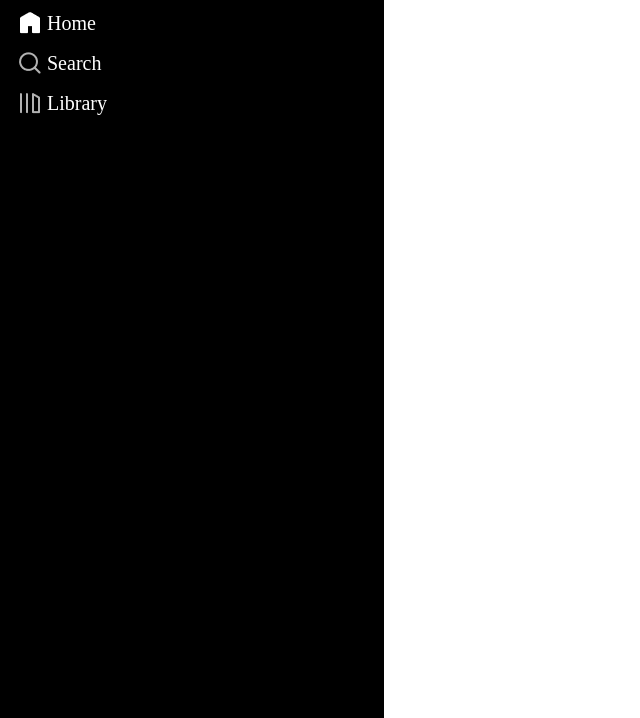
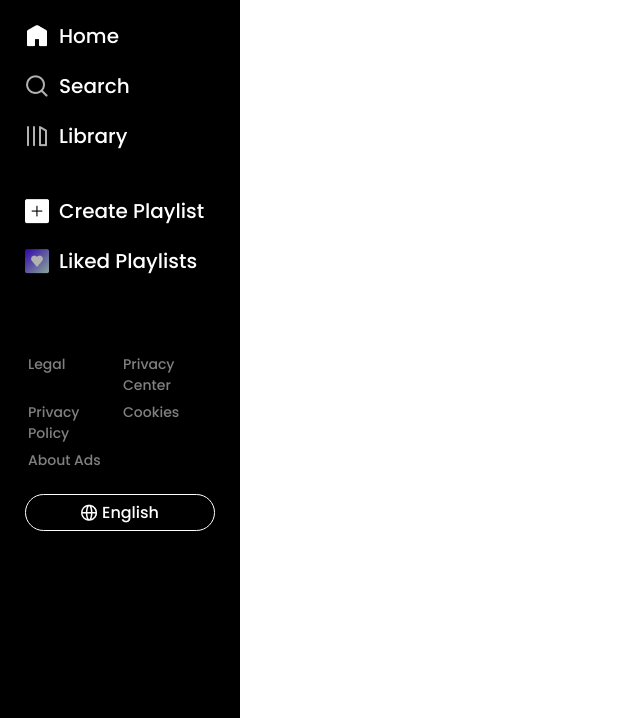
Before and after one commit to akashkennedy/spotify-ui, a website: page index.html in a window 1280 px wide. Shown: the part 82-800 px from the top of the page, without its empty margins (0-640 px from the left). Drawn offline with Linux system fonts and the light colour scheme.

Commit message:
feat: Create Sidebar

```diff
--- a/index.html
+++ b/index.html
@@ -9,6 +9,7 @@
 </head>
 
 <body>
+  <!-- Sidebar -->
   <aside style="background-color: black;">
     <img src="./Assets/Spotify.png" alt="Spotify Logo">
     <div class="menu-container">
@@ -23,11 +24,35 @@
       </div>
       <div class="menu">
         <img src="/Assets/library.png" alt="">
-
         <p>Library</p>
       </div>
+
+      <div class="library-menu">
+        <div class="menu">
+          <img src="/Assets/plus-icon.png" alt="plus icon">
+          <p>Create Playlist</p>
+        </div>
+        <div class="menu">
+          <img src="/Assets/heart-icon.png" alt="heart icon ">
+          <p>Liked Playlists</p>
+        </div>
+      </div>
     </div>
-  </aside>
+
+    <div class="links">
+      <ul>
+        <li>Legal</li>
+        <li>Privacy Center</li>
+        <li>Privacy Policy</li>
+        <li>Cookies</li>
+        <li>About Ads</li>
+      </ul>
+    </div>
+    <div class="language">
+      <img src="./Assets/globe-icon.png" alt="globe-icon">
+      <span>English</span>
+    </div>
+    </ aside>
 </body>
 <script src="./script.js" defer></script>
 
--- a/style.css
+++ b/style.css
@@ -1,15 +1,22 @@
+@import url('https://fonts.googleapis.com/css2?family=Poppins:ital,wght@0,100;0,200;0,300;0,400;0,500;0,600;0,700;0,800;0,900;1,100;1,200;1,300;1,400;1,500;1,600;1,700;1,800;1,900&display=swap');
+
 *,
 *::before,
 *::after {
   margin: 0;
   padding: 0;
   box-sizing: border-box;
+  font-family: "Poppins", sans-serif;
+  font-weight: 500;
+  font-style: bold;
 }
 
+/* Sidebar */
+
 aside {
-  width: 30%;
+  width: 15rem;
   height: 100vh;
-  padding: 18px;
+  padding: 25px;
 }
 
 .menu-container {
@@ -18,15 +25,61 @@ aside {
   display: flex;
   flex-direction: column;
   justify-content: space-between;
-  gap: 15px;
+  gap: 20px;
 }
 
 .menu {
   display: flex;
   color: white;
   align-items: center;
+  cursor: pointer;
 }
 
 .menu img {
-  margin-right: 5px;
+  margin-right: 10px;
 }
+
+.library-menu {
+  display: flex;
+  flex-direction: column;
+  gap: 20px;
+  margin-top: 25px;
+  margin-bottom: 25px;
+}
+
+
+
+.links {
+  color: gray;
+  font-size: 14px;
+  margin-top: 50px;
+}
+
+.links ul {
+  list-style: none;
+  display: grid;
+  grid-template-columns: 1fr 1fr;
+  grid-template-rows: 1fr 1fr;
+}
+
+.links ul li {
+  cursor: pointer;
+  padding: 3px;
+}
+
+.language {
+  border: solid white 1px;
+  display: flex;
+  align-items: center;
+  justify-content: center;
+  gap: 5px;
+  border-radius: 50px;
+  padding: 5px;
+  margin-top: 20px;
+  cursor: pointer;
+}
+
+.language span {
+  color: white;
+  font-weight: 500;
+}
```
Also changed, not shown: Assets/globe-icon.png (added), Assets/heart-icon.png (added), Assets/plus-icon.png (added).
